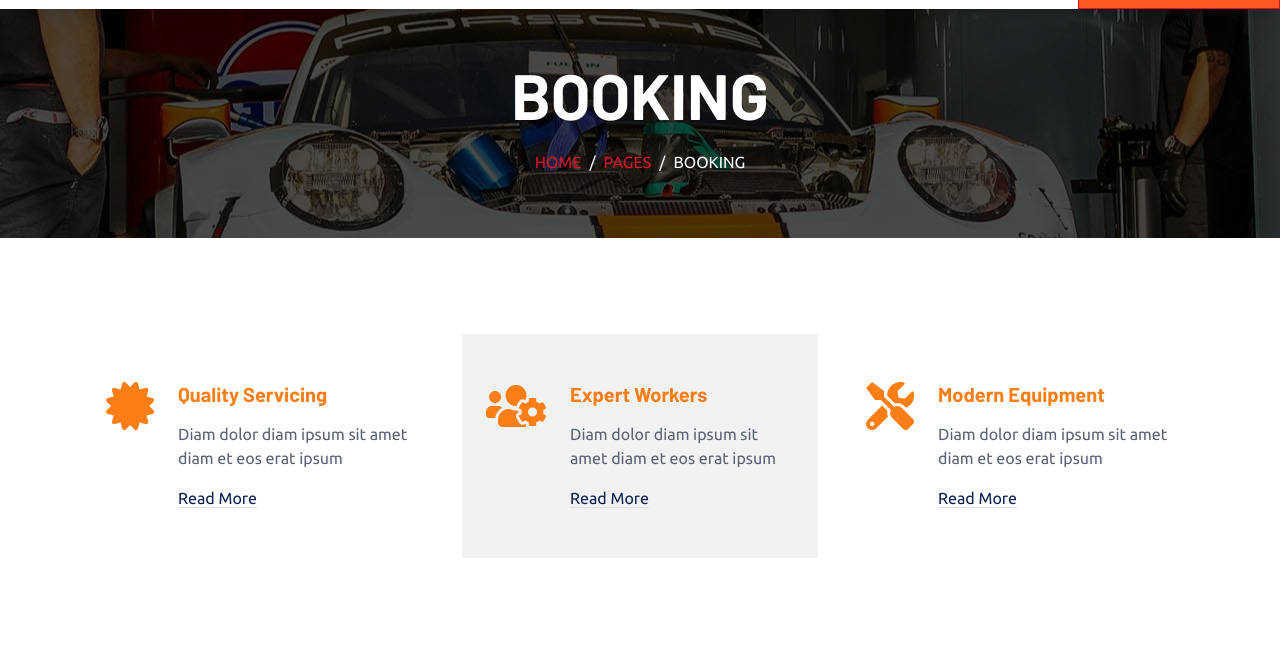
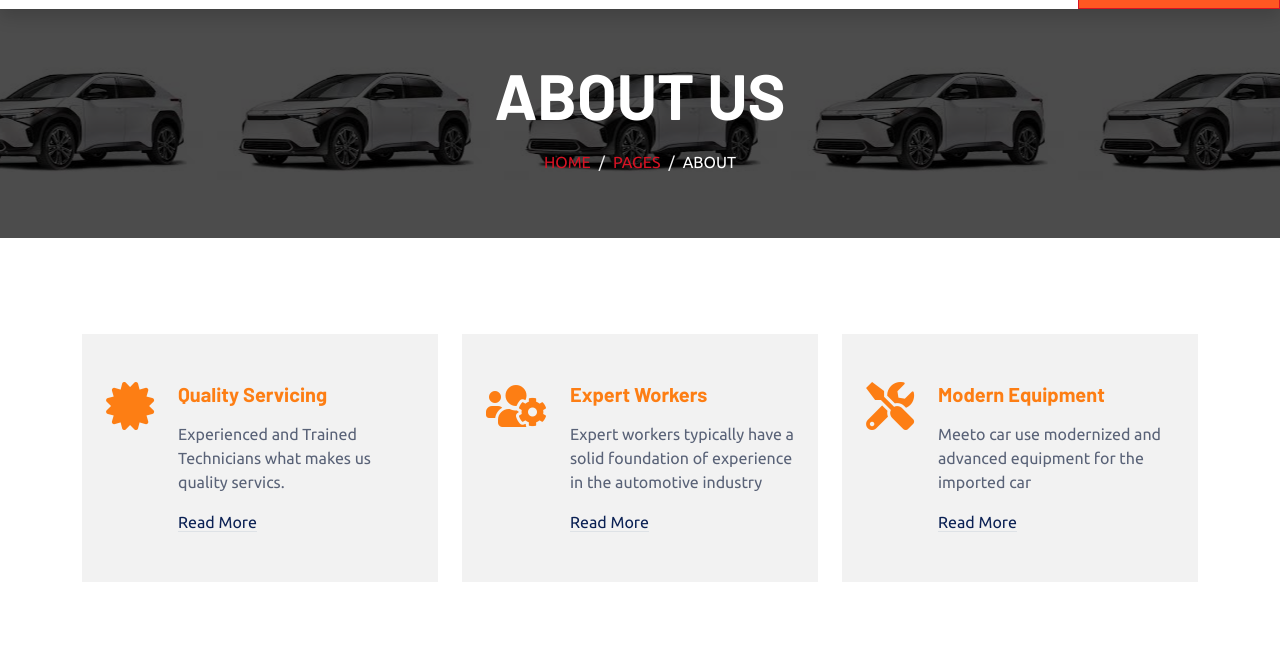
Before and after one commit to EdenShitahun/meeto-car, a plain HTML site: page booking.html in a window 1280 px wide. Shown: the part 119-770 px from the top of the page. Drawn offline with nearby package versions, Linux system fonts and the light colour scheme.

Commit message:
CHANGE PAGE HADER IN BOOKING,TESTIMONIAL &  CHANGE FOOTER START ABOUT US& CONTACT

```diff
--- a/booking.html
+++ b/booking.html
@@ -111,15 +111,16 @@
 
 
     <!-- Page Header Start -->
-    <div class="container-fluid page-header mb-5 p-0" style="background-image: url(img/carousel-bg-1.jpg);">
+    <div class="container-fluid page-header mb-5 p-0" style="background-image: url(img/car.jpg);">
         <div class="container-fluid page-header-inner py-5">
             <div class="container text-center">
-                <h1 class="display-3 text-white mb-3 animated slideInDown">BOOKING</h1>
+
+                <h1 class="display-3 text-white mb-3 animated slideInDown">ABOUT US</h1>
                 <nav aria-label="breadcrumb">
                     <ol class="breadcrumb justify-content-center text-uppercase">
                         <li class="breadcrumb-item"><a href="#">Home</a></li>
                         <li class="breadcrumb-item"><a href="#">Pages</a></li>
-                        <li class="breadcrumb-item text-white active" aria-current="page">Booking</li>
+                        <li class="breadcrumb-item text-white active" aria-current="page">About</li>
                     </ol>
                 </nav>
             </div>
@@ -132,12 +133,12 @@
     <div class="container-xxl py-5">
         <div class="container">
             <div class="row g-4">
-                <div class="col-lg-4 col-md-6 wow fadeInUp" data-wow-delay="0.1s">
-                    <div class="d-flex py-5 px-4">
+                <div class="col-lg-4 col-md-6 wow fadeInUp" data-wow-delay="0.3s">
+                    <div class="d-flex bg-light py-5 px-4">
                         <i class="fa fa-certificate fa-3x text-primary flex-shrink-0"></i>
                         <div class="ps-4">
                             <h5 class="mb-3">Quality Servicing</h5>
-                            <p>Diam dolor diam ipsum sit amet diam et eos erat ipsum</p>
+                            <p>Experienced and Trained Technicians what makes us quality servics.</p>
                             <a class="text-secondary border-bottom" href="">Read More</a>
                         </div>
                     </div>
@@ -147,17 +148,17 @@
                         <i class="fa fa-users-cog fa-3x text-primary flex-shrink-0"></i>
                         <div class="ps-4">
                             <h5 class="mb-3">Expert Workers</h5>
-                            <p>Diam dolor diam ipsum sit amet diam et eos erat ipsum</p>
+                            <p>Expert workers typically have a solid foundation of experience in the automotive industry</p>
                             <a class="text-secondary border-bottom" href="">Read More</a>
                         </div>
                     </div>
                 </div>
-                <div class="col-lg-4 col-md-6 wow fadeInUp" data-wow-delay="0.5s">
-                    <div class="d-flex py-5 px-4">
+                <div class="col-lg-4 col-md-6 wow fadeInUp" data-wow-delay="0.3s">
+                    <div class="d-flex bg-light py-5 px-4">
                         <i class="fa fa-tools fa-3x text-primary flex-shrink-0"></i>
                         <div class="ps-4">
                             <h5 class="mb-3">Modern Equipment</h5>
-                            <p>Diam dolor diam ipsum sit amet diam et eos erat ipsum</p>
+                            <p>Meeto car use modernized and advanced equipment for the imported car</p>
                             <a class="text-secondary border-bottom" href="">Read More</a>
                         </div>
                     </div>
@@ -260,7 +261,8 @@
                 <div class="col-lg-3 col-md-6">
                     <h4 class="text-light mb-4">Opening Hours</h4>
                     <h6 class="text-light">Monday - Saturday:</h6>
-                    <p class="mb-4">08.00 AM - 07.30 PM</p>
+                    <p class="mb-4">08.00 AM - 7:30 PM</p>
+
                 </div>
                 <div class="col-lg-3 col-md-6">
                     <h4 class="text-light mb-4">Company</h4>
@@ -273,7 +275,8 @@
                     <p>You can enter your email below for update.</p>
                     <div class="position-relative mx-auto" style="max-width: 400px;">
                         <input class="form-control border-0 w-100 py-3 ps-4 pe-5" type="text" placeholder="Your email">
-                        <button type="button" class="btn btn-primary py-2 position-absolute top-0 end-0 mt-2 me-2">SignUp</button>
+                        <button type="button"
+                            class="btn btn-primary py-2 position-absolute top-0 end-0 mt-2 me-2">SignUp</button>
                     </div>
                 </div>
             </div>
@@ -282,10 +285,10 @@
             <div class="copyright">
                 <div class="row">
                     <div class="col-md-6 text-center text-md-start mb-3 mb-md-0">
-                        &copy; <a class="border-bottom" href="#">Your Site Name</a>, All Right Reserved.
+                        &copy; <a class="border-bottom" href="https://meeto.victor-door.com/">meeto </a>All Right Reserved.
 
                         <!--/*** This template is free as long as you keep the footer author’s credit link/attribution link/backlink. If you'd like to use the template without the footer author’s credit link/attribution link/backlink, you can purchase the Credit Removal License from "https://htmlcodex.com/credit-removal". Thank you for your support. ***/-->
-                        Designed By <a class="border-bottom" href="https://htmlcodex.com">HTML Codex</a>
+                        Designed By <a class="border-bottom" href="https://fivestar-techplc.com/">FiveStar Technology.</a>
                     </div>
                     <div class="col-md-6 text-center text-md-end">
                         <div class="footer-menu">
```
Also changed, not shown: about.html (+7 -5 lines), contact.html (+7 -5 lines), testimonial.html (+4 -3 lines).
